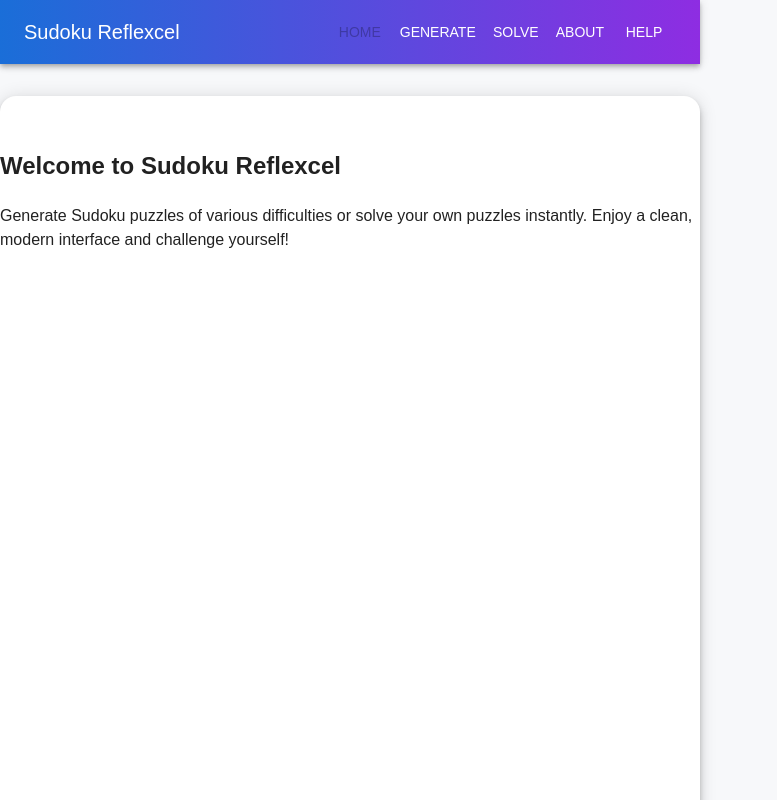
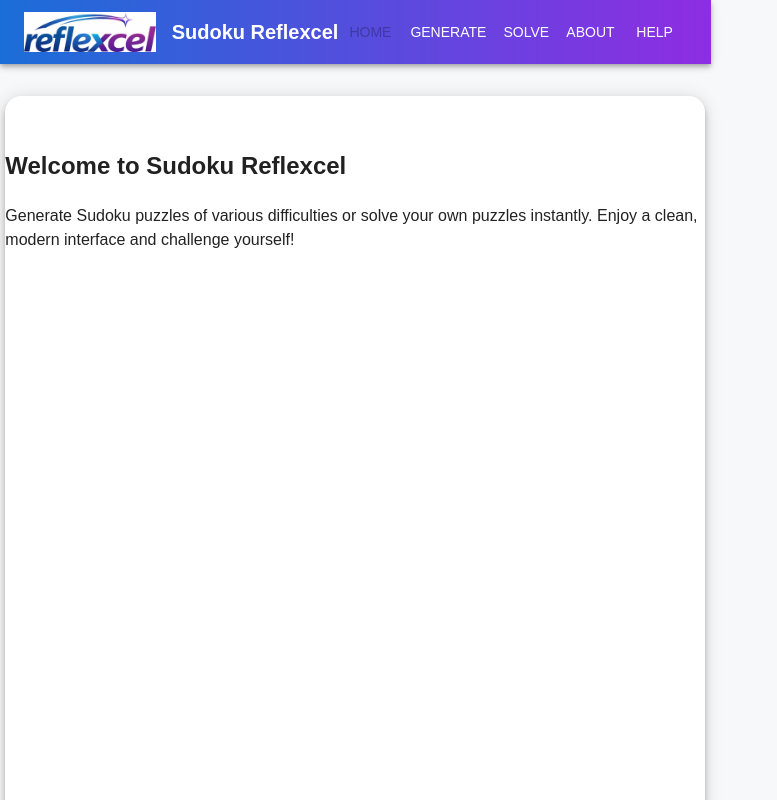
Before and after one commit to rameshkumarp24/sudoku.reflexcel, a React (Vite) app: page / in a window 1280 px wide. Shown: the top 800 px of the page, without its empty margins (0-777 px from the left). Built offline with nearby package versions, Linux system fonts and the light colour scheme.

Commit message:
initial changes
initial changes

```diff
--- a/package.json
+++ b/package.json
@@ -8,7 +8,8 @@
     "dev": "vite",
     "build": "tsc -b && vite build",
     "lint": "eslint .",
-    "preview": "vite preview"
+    "preview": "vite preview",
+    "deploy": "npm run build && npx gh-pages -d dist"
   },
   "dependencies": {
     "@emotion/react": "^11.14.0",
@@ -18,6 +19,7 @@
     "react-dom": "^19.2.0"
   },
   "devDependencies": {
+    "gh-pages": "^6.0.0",
     "@eslint/js": "^9.39.1",
     "@types/node": "^24.10.1",
     "@types/react": "^19.2.5",
--- a/src/Navbar.tsx
+++ b/src/Navbar.tsx
@@ -1,15 +1,18 @@
 import React from 'react';
-import { AppBar, Toolbar, Typography, Button, Container } from '@mui/material';
+import { AppBar, Toolbar, Typography, Button } from '@mui/material';
 
 interface NavbarProps {
   onNav: (page: string) => void;
   currentPage: string;
 }
 
+import logo from './assets/logo.png';
+
 const Navbar: React.FC<NavbarProps> = ({ onNav, currentPage }) => (
   <AppBar position="static">
     <Toolbar>
-      <Typography variant="h6" sx={{ flexGrow: 1 }}>
+      <img src={logo} alt="Reflexcel Logo" style={{ height: 40, marginRight: 16 }} />
+      <Typography variant="h6" sx={{ flexGrow: 1, fontWeight: 700 }}>
         Sudoku Reflexcel
       </Typography>
       <Button color="inherit" onClick={() => onNav('home')} disabled={currentPage === 'home'}>
--- a/src/SudokuGrid.tsx
+++ b/src/SudokuGrid.tsx
@@ -1,5 +1,5 @@
 import React from 'react';
-import { Box, Grid, TextField } from '@mui/material';
+import { Box, TextField } from '@mui/material';
 
 export interface SudokuGridProps {
   board: string[][];
```
